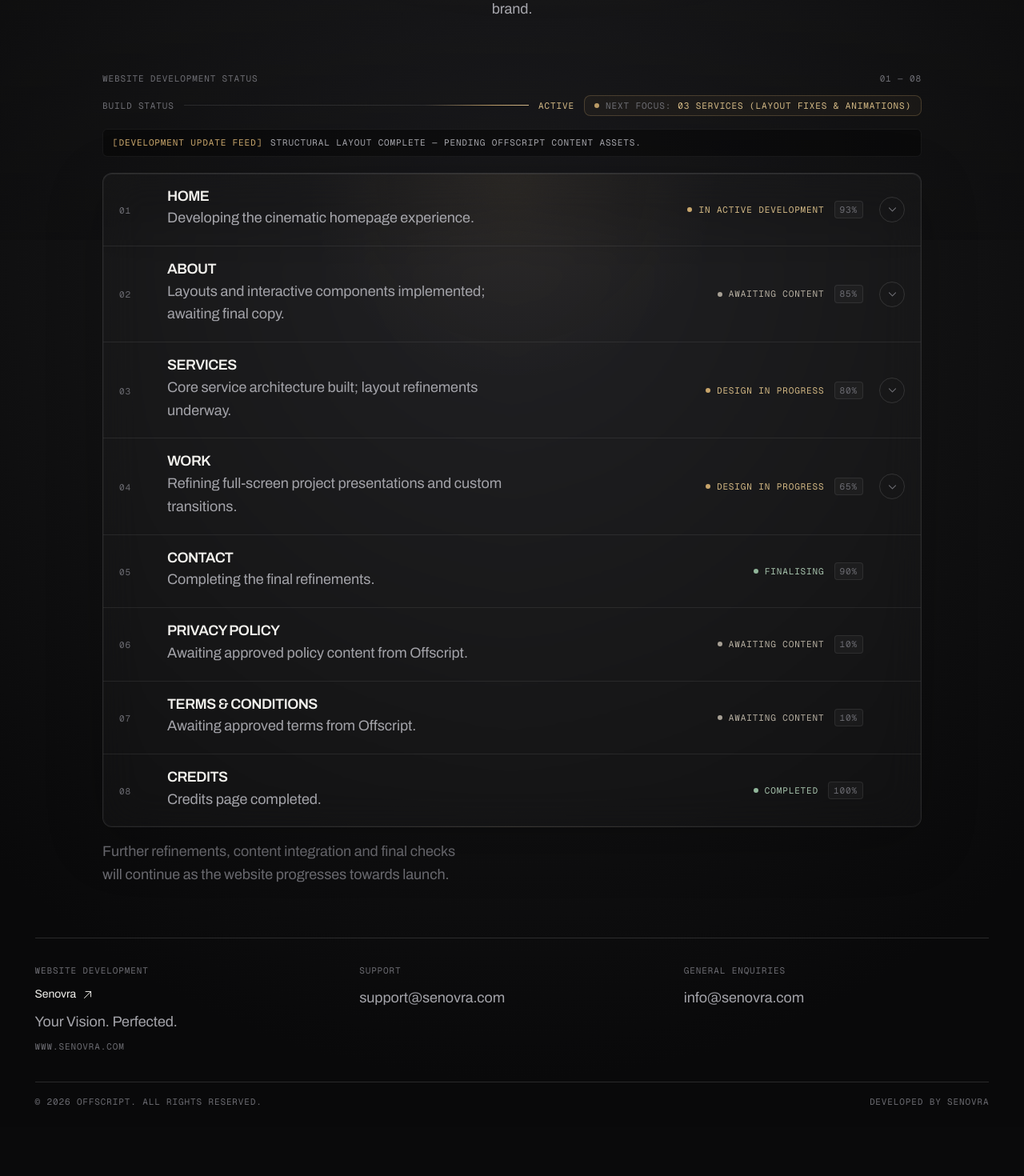
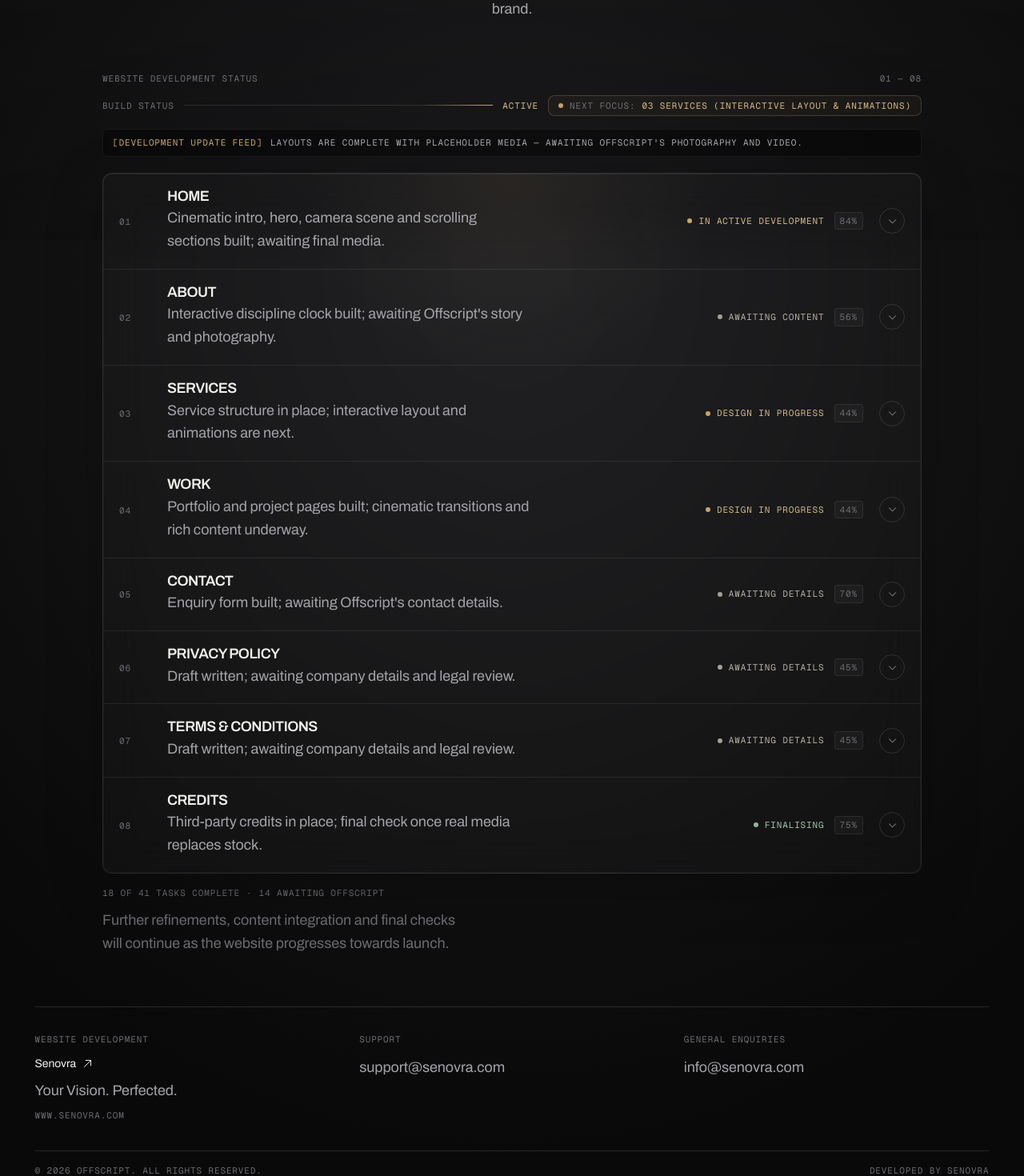
Before and after one commit to Senovra/Offscript, a Next.js app: page / in a window 1280 px wide. Shown: the part 500-1970 px from the top of the page at 80% size. Before the commit the page ends 1909 px from the top, so only its background shows below. Built offline with nearby package versions, Linux system fonts and the light colour scheme; no server answers.

Commit message:
Updated maintenance page with accurate percentages

```diff
--- a/src/components/layout/Maintenance.tsx
+++ b/src/components/layout/Maintenance.tsx
@@ -3,121 +3,201 @@
 import { useEffect, useRef, useState, type PointerEvent } from "react";
 import { AnimatePresence, motion, useReducedMotion } from "framer-motion";
 
-const PAGES = [
+/* --------------------------------------------------------------------------
+   DEVELOPMENT DASHBOARD DATA
+   Temporary client-facing tool. Remove once the full website is finished.
+
+   How the numbers work (so the client can trust them):
+   - Every page has a roadmap of tasks, each with its own percentage.
+   - A page's percentage is the average of its tasks.
+   - The overall percentage is the average of all eight pages.
+   - "waiting: true" marks a task that cannot be finished until Offscript
+     supplies content, media or approval.
+   Update the data below as the real work changes. Never mark a task complete
+   until it is built, integrated and checked.
+   -------------------------------------------------------------------------- */
+
+type PageState = "active" | "pending" | "finalising" | "completed";
+
+interface RoadmapItem {
+  name: string;
+  progress: number;
+  waiting?: boolean;
+}
+
+interface RawPage {
+  number: string;
+  name: string;
+  description: string;
+  status: string;
+  state: PageState;
+  previewLabel: string;
+  preview: RoadmapItem[];
+}
+
+/** The page the team is working on next. Change when the real priority changes. */
+const FOCUS = "03 Services (Interactive Layout & Animations)";
+
+const RAW_PAGES: RawPage[] = [
   {
     number: "01",
     name: "Home",
-    description: "Developing the cinematic homepage experience.",
+    description:
+      "Cinematic intro, hero, camera scene and scrolling sections built; awaiting final media.",
     status: "In active development",
     state: "active",
-    progress: 93,
+    previewLabel: "Homepage chapters",
     preview: [
-      { name: "Arrival", progress: 100 },
-      { name: "Identity", progress: 100 },
-      { name: "Viewfinder", progress: 100 },
-      { name: "Lens Lock → Iris transition", progress: 100 },
-      { name: "Work Reel", progress: 100 },
-      { name: "Capability", progress: 100 },
-      { name: "Footer", progress: 50 },
+      { name: "Intro Loader", progress: 100 },
+      { name: "OFFSCRIPT Footage Mask", progress: 100 },
+      { name: "Final Hero Footage (Offscript)", progress: 30, waiting: true },
+      { name: "Viewfinder Frame & Camera HUD", progress: 90 },
+      { name: "3D Camera Scene (Scroll Orbit)", progress: 100 },
+      { name: "Work Reel Layout", progress: 100 },
+      { name: "Capabilities Scroll Stage", progress: 100 },
+      { name: "About Teaser", progress: 50, waiting: true },
+      { name: "Start-a-Project Band", progress: 100 },
+      { name: "Footer & Social Links", progress: 70, waiting: true },
     ],
-    previewLabel: "Homepage chapters",
   },
   {
     number: "02",
     name: "About",
-    description: "Layouts and interactive components implemented; awaiting final copy.",
+    description:
+      "Interactive discipline clock built; awaiting Offscript's story and photography.",
     status: "Awaiting content",
     state: "pending",
-    progress: 85,
+    previewLabel: "Development roadmap",
     preview: [
-      { name: "Page Structure & Grid Architecture", progress: 100 },
-      { name: "Agency Story & Section Layouts", progress: 100 },
-      { name: "Client & Collaboration Modules", progress: 100 },
-      { name: "360° Perspective Interactive Component", progress: 100 },
-      { name: "Approved Content Integration (Offscript)", progress: 25 },
+      { name: "Page Structure & Header", progress: 100 },
+      { name: "360° Discipline Clock (Scroll Dial)", progress: 100 },
+      { name: "Story Section Layout", progress: 70 },
+      { name: "Team & Studio Photography (Offscript)", progress: 10, waiting: true },
+      { name: "Approved Copy Integration (Offscript)", progress: 0, waiting: true },
     ],
-    previewLabel: "Development roadmap",
   },
   {
     number: "03",
     name: "Services",
-    description: "Core service architecture built; layout refinements underway.",
+    description: "Service structure in place; interactive layout and animations are next.",
     status: "Design in progress",
     state: "active",
-    progress: 80,
+    previewLabel: "Development roadmap",
     preview: [
-      { name: "Service Capability Data Structures", progress: 100 },
-      { name: "Interactive Service Grid & Hover States", progress: 100 },
-      { name: "Sub-service Detail Expansion UI", progress: 100 },
-      { name: "Layout Refinements & Spatial Rhythm", progress: 60 },
-      { name: "Micro-interactions & Visual Polish", progress: 40 },
+      { name: "Service Names & Order", progress: 100 },
+      { name: "Page Structure & Numbered List", progress: 100 },
+      { name: "Interactive Layout & Animations", progress: 20 },
+      { name: "Service Descriptions (Offscript)", progress: 0, waiting: true },
+      { name: "Service Photography (Offscript)", progress: 0, waiting: true },
     ],
-    previewLabel: "Development roadmap",
   },
   {
     number: "04",
     name: "Work",
     description:
-      "Refining full-screen project presentations and custom transitions.",
+      "Portfolio and project pages built; cinematic transitions and rich content underway.",
     status: "Design in progress",
     state: "active",
-    progress: 65,
+    previewLabel: "Development roadmap",
     preview: [
-      { name: "Portfolio Listing & Grid Architecture", progress: 100 },
-      { name: "Full-Screen Project Detail Views", progress: 50 },
-      { name: "Cinematic Transitions & Scroll Animations", progress: 45 },
+      { name: "Portfolio Listing Page", progress: 100 },
+      { name: "Project Detail Pages", progress: 80 },
+      { name: "Cinematic Transitions & Scroll Animations", progress: 40 },
+      { name: "Rich Project Content (Photos, Video, Text)", progress: 0 },
+      { name: "Real Projects & Media (Offscript)", progress: 0, waiting: true },
     ],
-    previewLabel: "Development roadmap",
   },
   {
     number: "05",
     name: "Contact",
-    description: "Completing the final refinements.",
-    status: "Finalising",
-    state: "finalising",
-    progress: 90,
+    description: "Enquiry form built; awaiting Offscript's contact details.",
+    status: "Awaiting details",
+    state: "pending",
+    previewLabel: "Development roadmap",
+    preview: [
+      { name: "Page Layout & Details Column", progress: 100 },
+      { name: "Enquiry Form & Interest Tags", progress: 100 },
+      { name: "Email Hand-off (Opens Visitor's Email App)", progress: 80 },
+      { name: "Contact Details (Offscript)", progress: 0, waiting: true },
+    ],
   },
   {
     number: "06",
     name: "Privacy Policy",
-    description: "Awaiting approved policy content from Offscript.",
-    status: "Awaiting content",
+    description: "Draft written; awaiting company details and legal review.",
+    status: "Awaiting details",
     state: "pending",
-    progress: 10,
+    previewLabel: "Development roadmap",
+    preview: [
+      { name: "Page Layout & Structure", progress: 100 },
+      { name: "Draft Policy Sections", progress: 80 },
+      { name: "Company Details (Offscript)", progress: 0, waiting: true },
+      { name: "Legal Review & Approval (Offscript)", progress: 0, waiting: true },
+    ],
   },
   {
     number: "07",
     name: "Terms & Conditions",
-    description: "Awaiting approved terms from Offscript.",
-    status: "Awaiting content",
+    description: "Draft written; awaiting company details and legal review.",
+    status: "Awaiting details",
     state: "pending",
-    progress: 10,
+    previewLabel: "Development roadmap",
+    preview: [
+      { name: "Page Layout & Structure", progress: 100 },
+      { name: "Draft Terms Sections", progress: 80 },
+      { name: "Company Details (Offscript)", progress: 0, waiting: true },
+      { name: "Legal Review & Approval (Offscript)", progress: 0, waiting: true },
+    ],
   },
   {
     number: "08",
     name: "Credits",
-    description: "Credits page completed.",
-    status: "Completed",
-    state: "completed",
-    progress: 100,
+    description: "Third-party credits in place; final check once real media replaces stock.",
+    status: "Finalising",
+    state: "finalising",
+    previewLabel: "Development roadmap",
+    preview: [
+      { name: "Page Layout", progress: 100 },
+      { name: "3D Model Attribution", progress: 100 },
+      { name: "Stock Photography Notice", progress: 100 },
+      { name: "Final Check After Real Media", progress: 0, waiting: true },
+    ],
   },
-] as const;
+];
 
+/** Each page's percentage is the average of its roadmap tasks. */
+const PAGES = RAW_PAGES.map((page) => ({
+  ...page,
+  progress: Math.round(
+    page.preview.reduce((total, item) => total + item.progress, 0) /
+      page.preview.length,
+  ),
+}));
+
+/** The overall percentage is the average of all eight pages. */
+const GLOBAL_PROGRESS = Math.round(
+  PAGES.reduce((total, page) => total + page.progress, 0) / PAGES.length,
+);
+
+const ALL_ITEMS = PAGES.flatMap((page) => page.preview);
+const TOTAL_TASKS = ALL_ITEMS.length;
+const COMPLETE_TASKS = ALL_ITEMS.filter((item) => item.progress === 100).length;
+const WAITING_TASKS = ALL_ITEMS.filter(
+  (item) => item.waiting && item.progress < 100,
+).length;
+
+/** Update messages shown in the feed. Written by hand; not a live build log. */
 const DEVELOPMENT_LOGS = [
-  "Refining Framer Motion spring physics on Services grid...",
-  "Structural layout complete — pending Offscript content assets.",
-  "Optimizing cinematic Iris transition performance...",
-  "Core architecture build on track — waiting on asset handover.",
+  "Homepage intro, camera scene and viewfinder frame built — final review pending.",
+  "Layouts are complete with placeholder media — awaiting Offscript's photography and video.",
+  "Services page: interactive layout and animations are the next focus.",
+  "Enquiry form prepares a ready-to-send email — contact details awaited from Offscript.",
+  "Privacy and Terms drafted — awaiting company details and legal review.",
 ];
 
 const TIME_ZONE = "Asia/Colombo";
 
-type PageState = (typeof PAGES)[number]["state"];
-
-const STATUS_STYLES: Record<
-  PageState,
-  { text: string; dot: string }
-> = {
+const STATUS_STYLES: Record<PageState, { text: string; dot: string }> = {
   active: {
     text: "text-[#D2B783]",
     dot: "bg-[#C7A46A]",
@@ -146,20 +226,7 @@ export default function Maintenance() {
 
   const statusPanelRef = useRef<HTMLDivElement>(null);
   const year = new Date().getFullYear();
-  // Calculate global progress from all roadmap sub-items
-  const allPreviewItems = PAGES.flatMap((page) =>
-    "preview" in page ? [...page.preview] : [],
-  );
 
-  const totalSubItemProgress = allPreviewItems.reduce(
-    (total, item) => total + item.progress,
-    0,
-  );
-
-  const globalProgress =
-    allPreviewItems.length > 0
-      ? Math.round(totalSubItemProgress / allPreviewItems.length)
-      : 0;
   useEffect(() => {
     const updateClock = () => {
       setLocalTime(
@@ -282,7 +349,7 @@ export default function Maintenance() {
             Offscript
           </p>
           <span className="type-mono rounded-full border border-[#C7A46A]/30 bg-[#C7A46A]/10 px-2.5 py-0.5 text-[0.6rem] text-[#D2B783]">
-            {globalProgress}% COMPLETE
+            {GLOBAL_PROGRESS}% COMPLETE
           </span>
         </div>
 
@@ -454,7 +521,7 @@ export default function Maintenance() {
             <div className="type-mono inline-flex items-center gap-2 rounded-lg border border-[#C7A46A]/25 bg-[#C7A46A]/5 px-3 py-1 text-[0.6rem] text-fog">
               <span className="inline-block h-1.5 w-1.5 animate-pulse rounded-full bg-[#C7A46A]" />
               <span className="text-ash">NEXT FOCUS:</span>
-              <span className="text-[#D2B783]">03 Services (Layout Fixes & Animations)</span>
+              <span className="text-[#D2B783]">{FOCUS}</span>
             </div>
           </div>
 
@@ -495,7 +562,7 @@ export default function Maintenance() {
             />
 
             {PAGES.map((page, index) => {
-              const hasPreview = "preview" in page;
+              const hasPreview = page.preview.length > 0;
               const isExpanded = expandedPage === page.name;
               const statusStyle = STATUS_STYLES[page.state];
 
@@ -633,7 +700,7 @@ export default function Maintenance() {
 
                             <div
                               className={`grid gap-2 ${
-                                page.name === "Home" || page.name === "Services" || page.name === "About"
+                                page.preview.length >= 4
                                   ? "sm:grid-cols-2"
                                   : "grid-cols-1"
                               }`}
@@ -641,6 +708,8 @@ export default function Maintenance() {
                               {page.preview.map((item, previewIndex) => {
                                 const itemProgress = item.progress;
                                 const isFullyComplete = itemProgress === 100;
+                                const isWaiting =
+                                  Boolean(item.waiting) && !isFullyComplete;
 
                                 // SVG Circle Circumference for radius r=8 is ~50.26
                                 const circumference = 50.26;
@@ -716,6 +785,11 @@ export default function Maintenance() {
 
                                     <span className="type-body min-w-0 flex-1 text-xs leading-5 text-fog sm:text-sm">
                                       {item.name}
+                                      {isWaiting && (
+                                        <span className="type-mono mt-0.5 block text-[0.52rem] tracking-[0.1em] text-[#C7A46A]/75">
+                                          AWAITING OFFSCRIPT
+                                        </span>
+                                      )}
                                     </span>
 
                                     <span className="type-mono text-[0.55rem] text-ash/80">
@@ -745,7 +819,15 @@ export default function Maintenance() {
             })}
           </div>
 
-          <p className="type-body mt-4 w-full text-balance text-xs leading-6 text-ash sm:text-sm">
+          <p className="type-mono mt-4 text-[0.6rem] tracking-[0.08em] text-ash sm:text-[0.65rem]">
+            {COMPLETE_TASKS} OF {TOTAL_TASKS} TASKS COMPLETE
+            <span aria-hidden="true" className="mx-2 text-[#C7A46A]/60">
+              ·
+            </span>
+            {WAITING_TASKS} AWAITING OFFSCRIPT
+          </p>
+
+          <p className="type-body mt-3 w-full text-balance text-xs leading-6 text-ash sm:text-sm">
             Further refinements, content integration and final checks will continue as the website progresses towards launch.
           </p>
         </motion.section>
```
